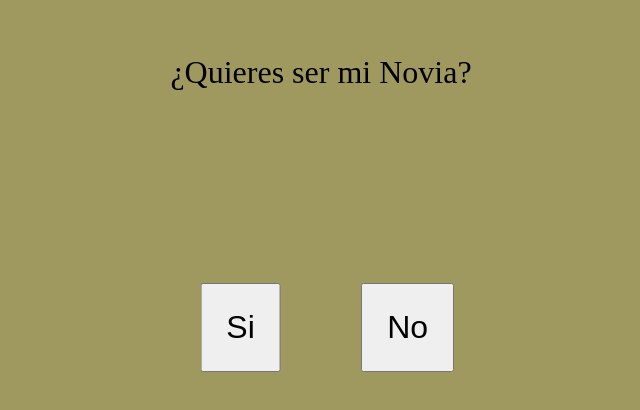
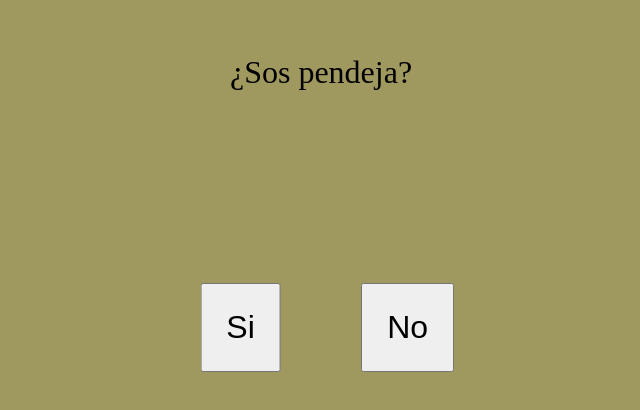
Before and after one commit to Norlan1223/norlan, a plain HTML site: page index.html in a window 1280 px wide. Shown: the part 138-548 px from the top of the page, without its empty margins (319-959 px from the left). Drawn offline with Linux system fonts and the light colour scheme.

Commit message:
Update index.html

```diff
--- a/index.html
+++ b/index.html
@@ -10,7 +10,7 @@
 <body>
 
     <div class="contenedor">
-        <p>¿Quieres ser mi Novia?</p>
+        <p>¿Sos pendeja?</p>
         <button id="yesBtn">Si</button>
         <button id="noBtn">No</button>
     </div>
```
